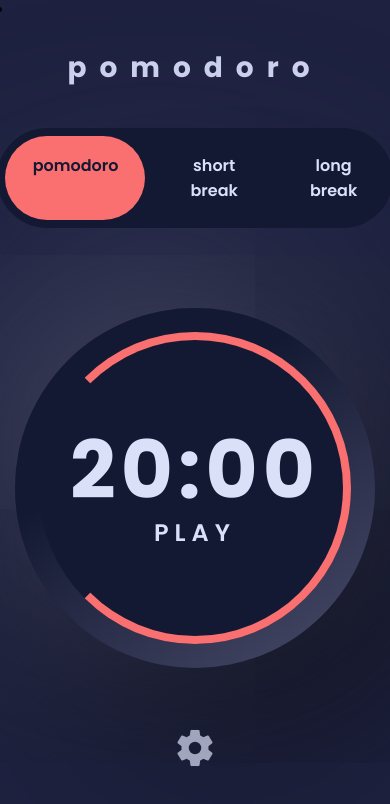
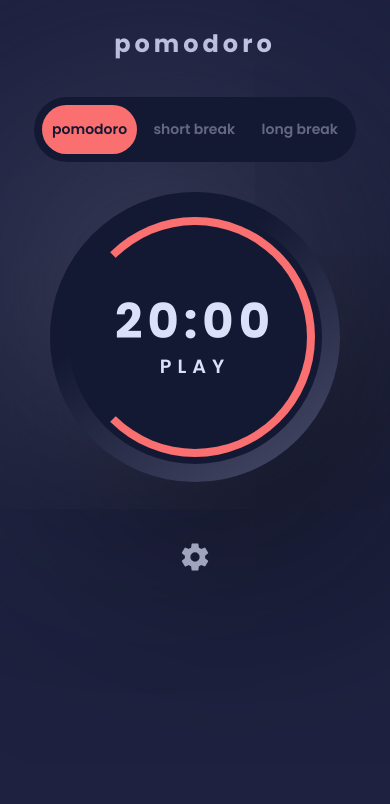
Before and after one commit to jvs-dev/Pomodoro-app-Frontend-mentor, a plain HTML site: page index.html in a window 390 px wide. Drawn offline with nearby package versions, Linux system fonts and the light colour scheme.

Commit message:
add responsivity in main

```diff
--- a/index.html
+++ b/index.html
@@ -5,7 +5,7 @@
     <meta charset="UTF-8">
     <meta name="viewport" content="width=device-width, initial-scale=1.0">
     <title>Pomodoro | jvs-dev</title>
-    <li class="header__li" nk rel="stylesheet" href="styles/reset.css">
+    <link rel="stylesheet" href="styles/reset.css">
     <link rel="stylesheet" href="styles/base.css">
     <link rel="stylesheet" href="styles/pages/index.css">
     <link rel="stylesheet" href="styles/components/header.css">
@@ -45,8 +45,7 @@
                 <div class="settings__div--3">
                     <button class="settingsSetFont active" style="font-family: 'Poppins', sans-serif;"
                         type="button">Aa</button>
-                    <button class="settingsSetFont" style="font-family: 'PT Serif', serif;"
-                        type="button">Aa</button>
+                    <button class="settingsSetFont" style="font-family: 'PT Serif', serif;" type="button">Aa</button>
                     <button class="settingsSetFont" style="font-family: 'Roboto Slab', serif;" type="button">Aa</button>
                 </div>
             </div>
--- a/script.js
+++ b/script.js
@@ -22,6 +22,16 @@ let timeUsed = pomodoroTime
 let interval
 const colors = ["#FA7070", "#6FF3F8", "#D981F9"]
 const fonts = [`'Poppins', sans-serif`, `'PT Serif', serif`, `'Roboto Slab', serif`]
+
+window.addEventListener("load", () => {
+    activeBackground.style.left = pomodoroBtn.offsetLeft + "px"
+    activeBackground.style.width = pomodoroBtn.offsetWidth + "px"
+})
+
+window.addEventListener("resize", () => {
+    activeBackground.style.left = pomodoroBtn.offsetLeft + "px"
+    activeBackground.style.width = pomodoroBtn.offsetWidth + "px"
+})
 
 document.getElementById("settingsButton").onclick = () => {
     pomodoroSetTime.value = pomodoroTime
--- a/styles/components/header.css
+++ b/styles/components/header.css
@@ -48,7 +48,7 @@
     border: 0px;
     outline-width: 0px;
     background: transparent;
-    color: var(--white-text);
+    color: #646883;
     z-index: 2;
     transition: 0.3s ease;
 }
@@ -56,3 +56,19 @@
 .header__button.active {
     color: var(--nav-background);
 }
+
+@media (max-width: 782px) {
+    .header__title {
+        font-size: 24px;
+        letter-spacing: 4px;
+    }
+
+    .header__div {
+        align-items: center;
+        gap: 0.4em;
+    }
+    .header__button {
+        padding: 14px 10px;
+        font-size: 14px
+    }
+}
--- a/styles/pages/index.css
+++ b/styles/pages/index.css
@@ -44,20 +44,6 @@
     transition: 1s linear;
 }
 
-/* .main__elipse.active {
-    animation: rotate 5s linear infinite;
-}
-
-@keyframes rotate {
-    0% {
-        transform: rotate(0deg);
-    }
-    100% {
-        transform: rotate(360deg);
-    }
-
-} */
-
 .main__div--3 {
     display: flex;
     align-items: center;
@@ -68,7 +54,7 @@
 
 .main__clockTime {
     font-family: var(--main-font);
-    font-size: 5em;
+    font-size: 4.5em;
     color: var(--white-text);
     font-weight: 700;
     letter-spacing: 5px;
@@ -309,3 +295,29 @@
 .settings__saveButton:hover {
     transform: scale(1.1);
 }
+
+@media (max-width: 782px) {
+    .main__clockTime {
+        font-size: 3em;
+    }
+
+    .main__clockButton {
+        font-size: 1.2em;
+    }
+
+    .main__div--1 {
+        margin: 30px 0px 0px 0px;
+        padding: 18px;
+        max-width: 290px;
+    }
+    .main__div--2 {
+        padding: 5px;
+    }
+    .main__settings {
+        font-size: 30px;
+    }
+    .main__elipse {
+        height: calc(100% - 14px);
+        width: calc(100% - 14px);
+    }
+}
```
Lines whose indentation alone changed are shown as unchanged.
